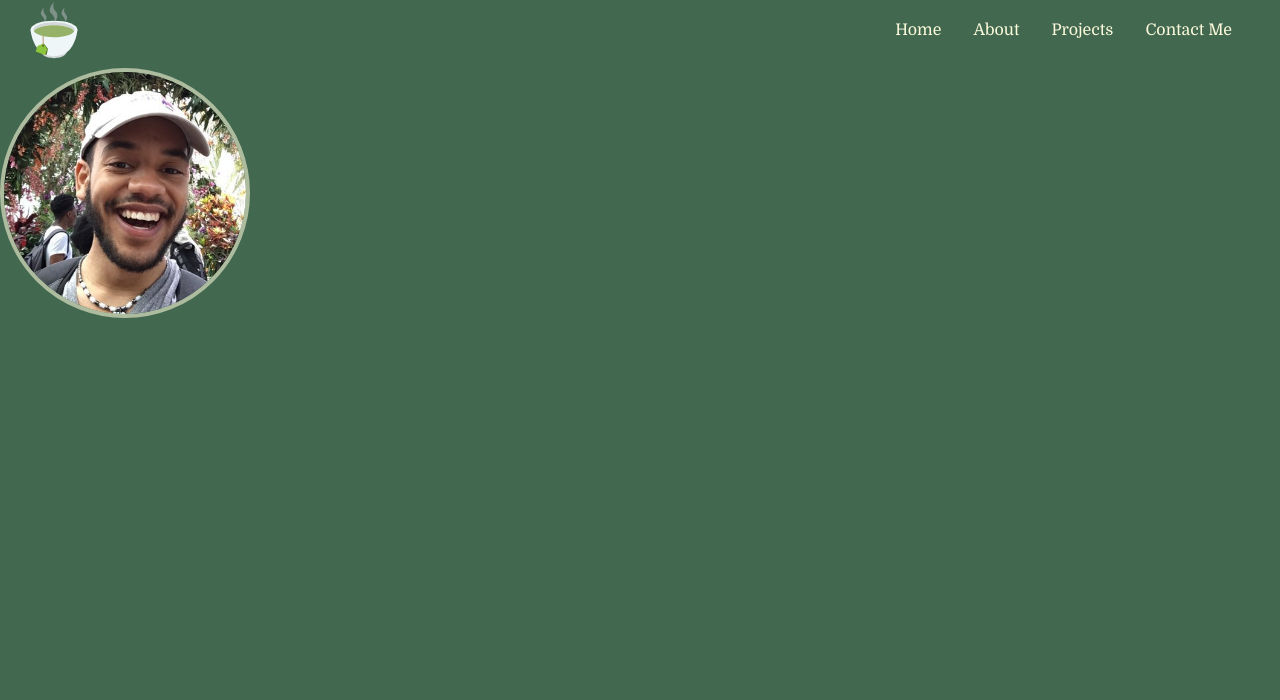
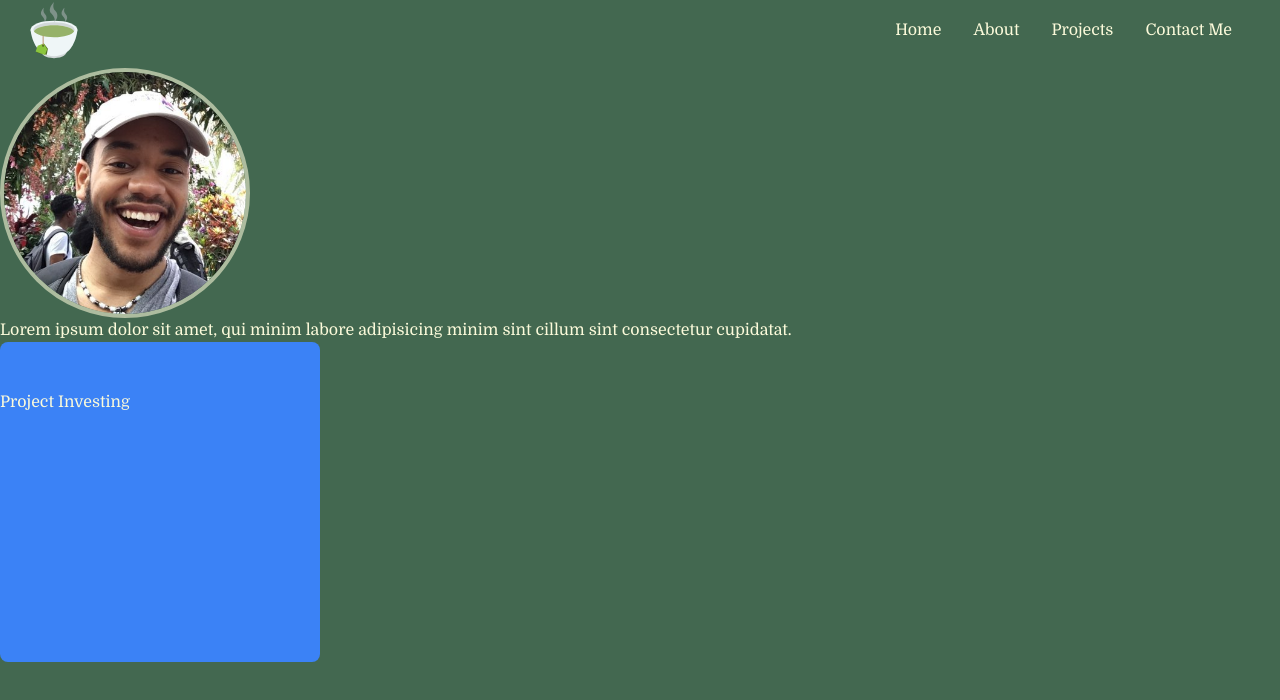
Before and after one commit to jonmejia/portfolio, a Next.js app: page / in a window 1280 px wide. Shown: the top 700 px of the page. Built offline with nearby package versions, Linux system fonts and the light colour scheme.

Commit message:
feat: created homepagecard component + added lorem text to homepage

```diff
--- a/src/app/page.tsx
+++ b/src/app/page.tsx
@@ -1,8 +1,9 @@
 import Image from "next/image";
+import {HomepageCard} from '../components/HomepageCard'
 
 export default function Home() {
   return (
-    <div>
+    <main>
       <Image
         className="rounded-full border-4 border-[#ADBC9F]"
         src={"/jonathan.jpg"}
@@ -10,6 +11,8 @@ export default function Home() {
         height={250}
         alt="image of Jonathan"
       />
-    </div>
+      <p>Lorem ipsum dolor sit amet, qui minim labore adipisicing minim sint cillum sint consectetur cupidatat.</p>
+<HomepageCard projectImage='img_string' projectName='Project Investing' prodUrl='www.projectinvesting.com' localUrl='localhost:4000'/>
+    </main>
   );
 }
--- /dev/null
+++ b/src/components/HomepageCard.tsx
@@ -0,0 +1,18 @@
+import React from "react";
+
+export const HomepageCard = (props: {
+  projectImage: string;
+  projectName: string;
+  prodUrl: string;
+  localUrl: string;
+}) => {
+  return (
+    <div className="bg-blue-500 rounded-lg aspect-square w-1/4">
+      <div className="opacity-0 hover:opacity-100">
+        <div>{props.prodUrl}</div>
+        <div>{props.localUrl}</div>
+      </div>
+      <div>{props.projectName}</div>
+    </div>
+  );
+};
```
